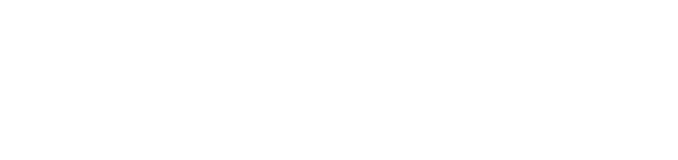
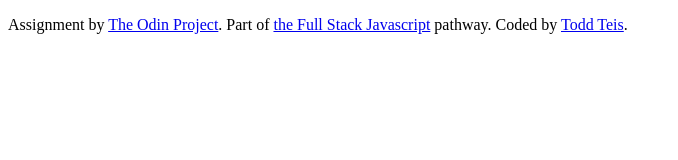
Before and after one commit to toddteis/Tic-Tac-Toe, a plain HTML site: page index.html in a window 1280 px wide. Shown: the whole page, without its empty margins (0-678 px from the left). Drawn offline with Linux system fonts and the light colour scheme.

Commit message:
Added Footer section with attribution.

```diff
--- a/index.html
+++ b/index.html
@@ -10,6 +10,15 @@
 </head>
 
 <body>
+
+    <footer>
+        <p class="attribution">
+            Assignment by <a href="https://www.theodinproject.com" target="_blank">The Odin Project</a>.
+            Part of <a href="https://www.theodinproject.com/paths/full-stack-javascript?" target="_blank">the Full Stack
+                Javascript</a> pathway.
+            Coded by <a href="https://www.toddteis.com">Todd Teis</a>.
+        </p>
+    </footer>
     <script src="./main.js" defer></script>
 </body>
 
```
